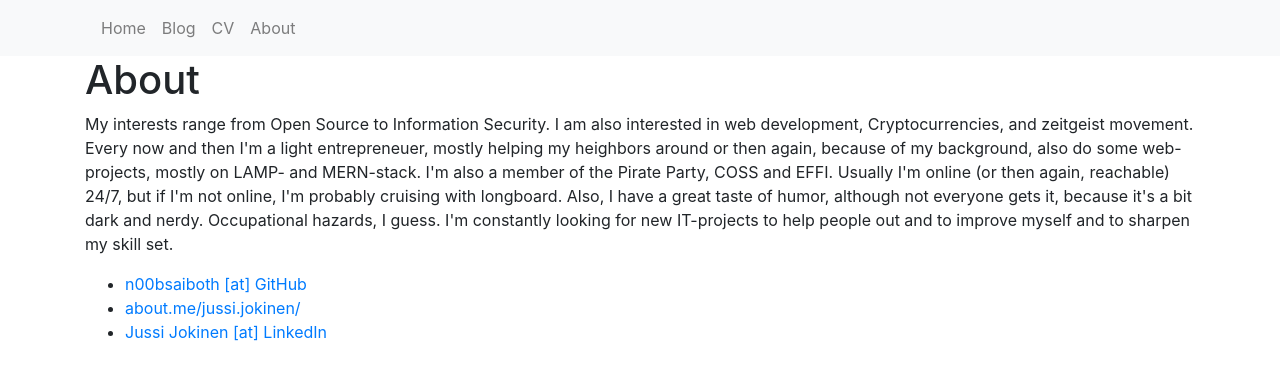
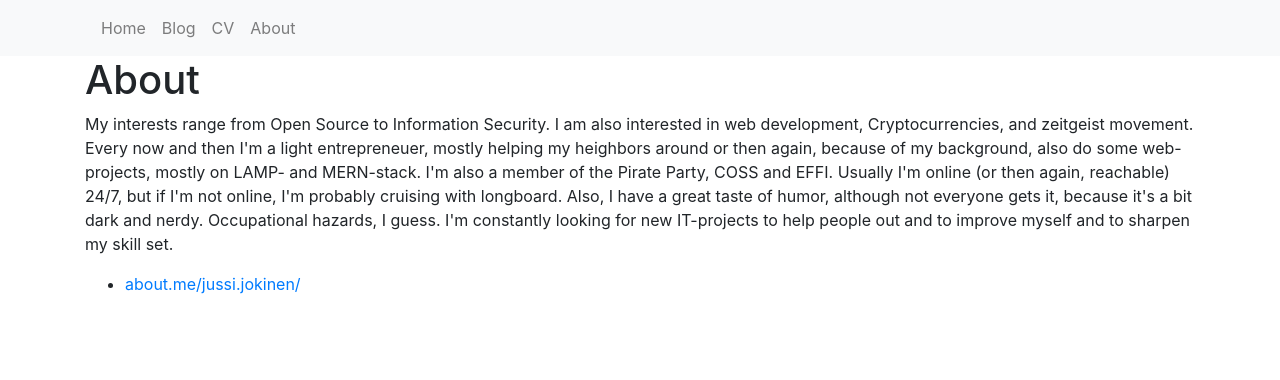
Before and after one commit to n00bsaiboth/n00bsaiboth.github.io, a Jekyll site: the page built from about/index.html, in a window 1280 px wide. Shown: the top 380 px of the page. Built offline with Jekyll 4.4.1, drawn with Linux system fonts in a browser that asks for light colours.

Commit message:
Update index.html
Updated the about page.

```diff
--- a/about/index.html
+++ b/about/index.html
@@ -18,8 +18,6 @@ title: n00bsaiboth's GitHub Pages
 	I'm constantly looking for new IT-projects to help people out and to improve myself and to sharpen my skill set. </p>
 
 	<ul class="more-info">
-		<li><a href="https://github.com/n00bsaiboth" target="_blank">n00bsaiboth [at] GitHub</a></li>
 		<li><a href="https://about.me/jussi.jokinen/" target="_blank">about.me/jussi.jokinen/</a></li>
-		<li><a href="https://www.linkedin.com/in/jussi-jokinen-86722634/" target="_blank">Jussi Jokinen [at] LinkedIn</a></li>
 	</ul>
 </article>
```
